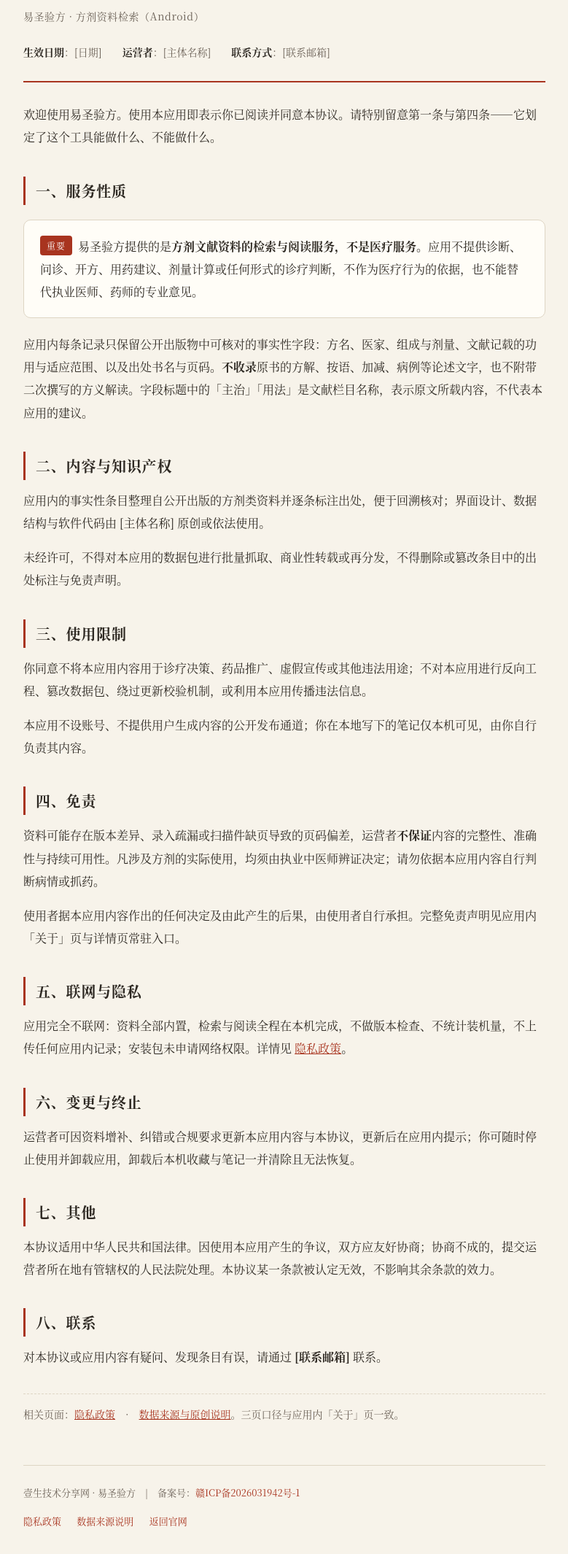
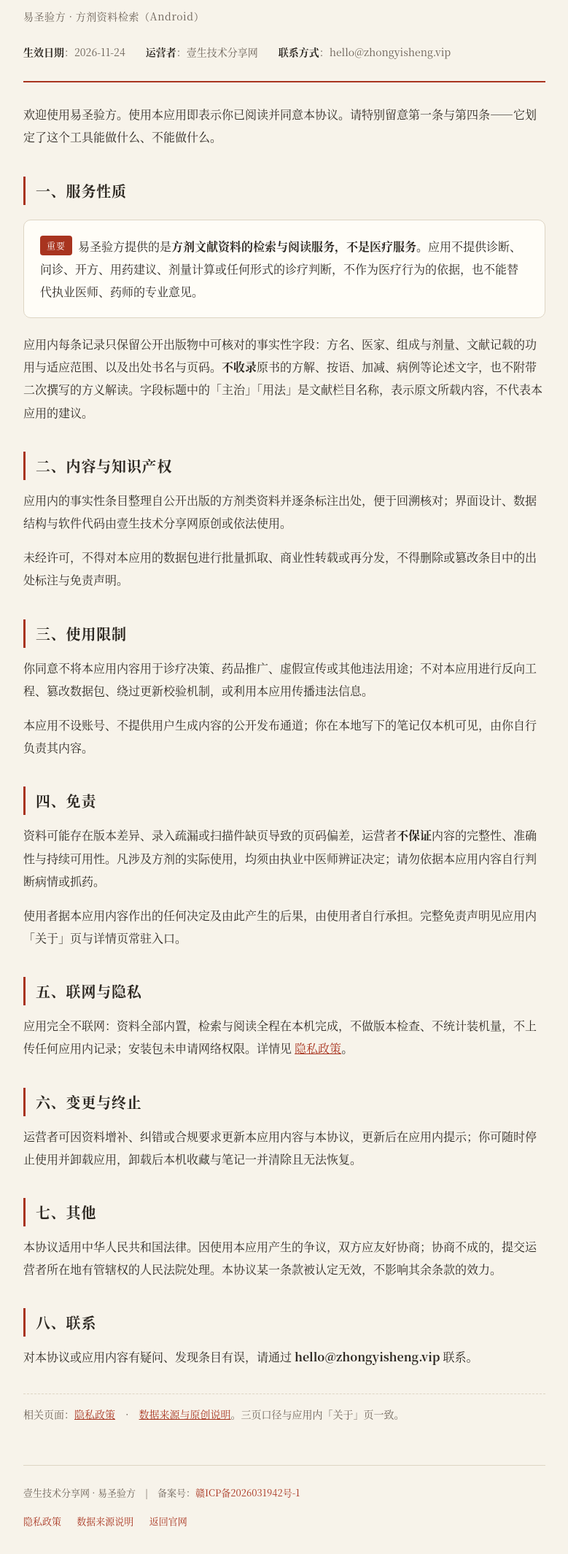
Before and after one commit to zhongyishenghi/yanfang, a plain HTML site: page pages/terms.html in a window 1280 px wide. Shown: the part 138-2268 px from the top of the page at 73% size, without its empty margins (250-1029 px from the left). Drawn offline with Linux system fonts and the light colour scheme.

Commit message:
docs: 政策页填齐生效日期、运营者与联系邮箱，版本号改 V1.0

```diff
--- a/pages/terms.html
+++ b/pages/terms.html
@@ -39,7 +39,7 @@
   <p class="site">壹 生 技 术 分 享 网</p>
   <h1>用户协议</h1>
   <p class="sub">易圣验方 · 方剂资料检索（Android）</p>
-  <p class="meta"><b>生效日期</b>：[日期]　　<b>运营者</b>：[主体名称]　　<b>联系方式</b>：[联系邮箱]</p>
+  <p class="meta"><b>生效日期</b>：2026-11-24　　<b>运营者</b>：壹生技术分享网　　<b>联系方式</b>：hello@zhongyisheng.vip</p>
 </header>
 
 <p style="margin-top:28px">欢迎使用易圣验方。使用本应用即表示你已阅读并同意本协议。请特别留意第一条与第四条——它划定了这个工具能做什么、不能做什么。</p>
@@ -51,7 +51,7 @@
 <p>应用内每条记录只保留公开出版物中可核对的事实性字段：方名、医家、组成与剂量、文献记载的功用与适应范围、以及出处书名与页码。<b>不收录</b>原书的方解、按语、加减、病例等论述文字，也不附带二次撰写的方义解读。字段标题中的「主治」「用法」是文献栏目名称，表示原文所载内容，不代表本应用的建议。</p>
 
 <h2>二、内容与知识产权</h2>
-<p>应用内的事实性条目整理自公开出版的方剂类资料并逐条标注出处，便于回溯核对；界面设计、数据结构与软件代码由 [主体名称] 原创或依法使用。</p>
+<p>应用内的事实性条目整理自公开出版的方剂类资料并逐条标注出处，便于回溯核对；界面设计、数据结构与软件代码由壹生技术分享网原创或依法使用。</p>
 <p>未经许可，不得对本应用的数据包进行批量抓取、商业性转载或再分发，不得删除或篡改条目中的出处标注与免责声明。</p>
 
 <h2>三、使用限制</h2>
@@ -72,7 +72,7 @@
 <p>本协议适用中华人民共和国法律。因使用本应用产生的争议，双方应友好协商；协商不成的，提交运营者所在地有管辖权的人民法院处理。本协议某一条款被认定无效，不影响其余条款的效力。</p>
 
 <h2>八、联系</h2>
-<p>对本协议或应用内容有疑问、发现条目有误，请通过 <b>[联系邮箱]</b> 联系。</p>
+<p>对本协议或应用内容有疑问、发现条目有误，请通过 <b>hello@zhongyisheng.vip</b> 联系。</p>
 
 <p class="note">相关页面：<a href="privacy.html" style="color:var(--cinnabar)">隐私政策</a>　·　<a href="sources.html" style="color:var(--cinnabar)">数据来源与原创说明</a>。三页口径与应用内「关于」页一致。</p>
 
```
Also changed, not shown: pages/privacy.html (+3 -3 lines), pages/sources.html (+2 -2 lines).
